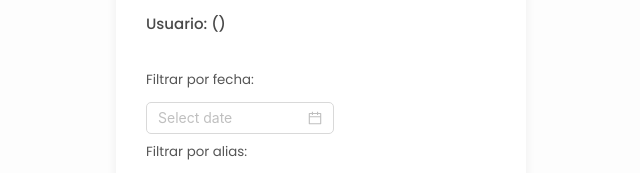
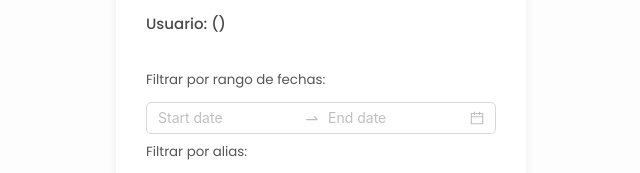
Before and after one commit to Luciapigliacampi/Tp3-Wallet, a React (Create React App) app: page /historial in a window 1280 px wide. Shown: the part 250-423 px from the top of the page, without its empty margins (319-959 px from the left). Built offline with nearby package versions, Linux system fonts and the light colour scheme.

Commit message:
ultimos cambios en profile

```diff
--- a/src/pages/Historial.js
+++ b/src/pages/Historial.js
@@ -6,6 +6,7 @@ import dayjs from 'dayjs';
 import { DownloadOutlined } from '@ant-design/icons';
 
 const { Option } = Select;
+const { RangePicker } = DatePicker;
 
 const Historial = () => {
     const location = useLocation();
@@ -15,7 +16,7 @@ const Historial = () => {
     const { user, getAccessTokenSilently } = useAuth0();
     const [transactions, setTransactions] = useState([]);
     const [filteredTransactions, setFilteredTransactions] = useState([]);
-    const [selectedDate, setSelectedDate] = useState(null);
+    const [dateRange, setDateRange] = useState([]);
     const [aliasFilter, setAliasFilter] = useState('');
     const [transactionType, setTransactionType] = useState('todos');
     const [loading, setLoading] = useState(true);
@@ -56,15 +57,15 @@ const Historial = () => {
         fetchTransactions();
     }, []);
 
-    // Aplicar todos los filtros (fecha, alias, tipo)
-    const applyFilters = (date, alias, type) => {
+    const applyFilters = (range, alias, type) => {
         let filtered = [...transactions];
 
-        if (date) {
-            const selectedStr = date.format('YYYY-MM-DD');
+        if (range && range.length === 2) {
+            const [start, end] = range;
             filtered = filtered.filter((tx) => {
-                const txDate = dayjs.unix(tx.createdAt).format('YYYY-MM-DD');
-                return txDate === selectedStr;
+                const txDate = dayjs.unix(tx.createdAt);
+                return txDate.isAfter(start.startOf('day').subtract(1, 'second')) &&
+                    txDate.isBefore(end.endOf('day').add(1, 'second'));
             });
         }
 
@@ -83,24 +84,24 @@ const Historial = () => {
         setFilteredTransactions(filtered);
     };
 
-    const handleDateChange = (date) => {
-        setSelectedDate(date);
-        applyFilters(date, aliasFilter, transactionType);
+    const handleDateChange = (range) => {
+        setDateRange(range);
+        applyFilters(range, aliasFilter, transactionType);
     };
 
     const handleAliasChange = (e) => {
         const alias = e.target.value;
         setAliasFilter(alias);
-        applyFilters(selectedDate, alias, transactionType);
+        applyFilters(dateRange, alias, transactionType);
     };
 
     const handleTypeChange = (value) => {
         setTransactionType(value);
-        applyFilters(selectedDate, aliasFilter, value);
+        applyFilters(dateRange, aliasFilter, value);
     };
 
     const clearFilters = () => {
-        setSelectedDate(null);
+        setDateRange([]);
         setAliasFilter('');
         setTransactionType('todos');
         setFilteredTransactions(transactions);
@@ -114,9 +115,14 @@ const Historial = () => {
 
             <Space style={{ marginTop: 20 }} direction="vertical">
                 <small style={{ display: 'block', marginBottom: 4, color: '#555' }}>
-                    Filtrar por fecha:
+                    Filtrar por rango de fechas:
                 </small>
-               <DatePicker onChange={handleDateChange} value={selectedDate} />
+                <RangePicker
+                    onChange={handleDateChange}
+                    value={dateRange}
+                    format="YYYY-MM-DD"
+                />
+
                 <small style={{ display: 'block', marginBottom: 4, color: '#555' }}>
                     Filtrar por alias:
                 </small>
@@ -126,6 +132,7 @@ const Historial = () => {
                     onChange={handleAliasChange}
                     allowClear
                 />
+
                 <div>
                     <small style={{ display: 'block', marginBottom: 4, color: '#555' }}>
                         Filtrar por categoría:
@@ -140,11 +147,11 @@ const Historial = () => {
                         <Option value="received">Recibidos</Option>
                     </Select>
                 </div>
+
                 <Button onClick={clearFilters}>
                     Limpiar filtros
                 </Button>
             </Space>
-
 
             {loading ? (
                 <p>Cargando transacciones...</p>
@@ -181,8 +188,6 @@ const Historial = () => {
                             </List.Item>
                         );
                     }}
-
-
                 />
             ) : (
                 <p>No hay transacciones para mostrar.</p>
```
Lines whose indentation alone changed are shown as unchanged.
